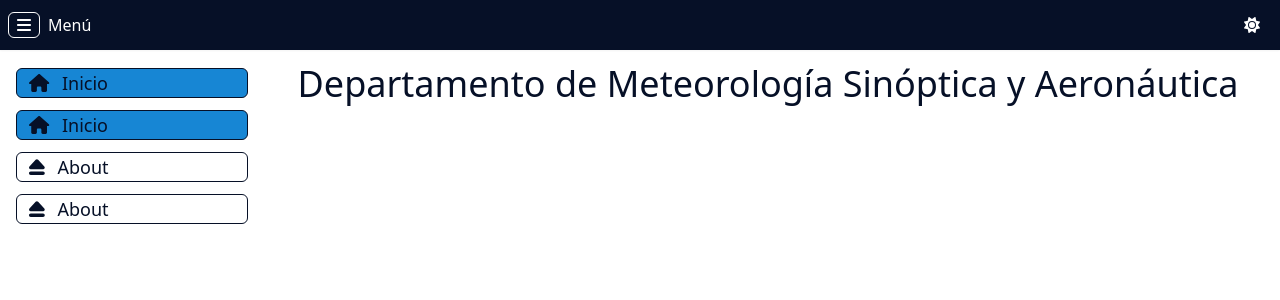
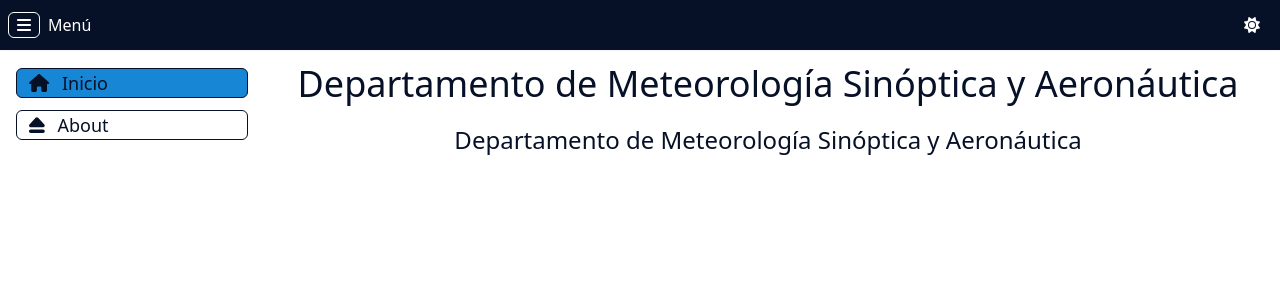
Before and after one commit to imn-climatologias-aeropuertos/meteo-page, a Vue app: page / in a window 1280 px wide. Shown: the top 300 px of the page. Built offline with nearby package versions, Linux system fonts and the light colour scheme.

Commit message:
feat: add Subtitle component

```diff
--- /dev/null
+++ b/src/components/Subtitle.vue
@@ -0,0 +1,12 @@
+<template>
+  <h2>
+    <slot></slot>
+  </h2>
+</template>
+
+<style lang="postcss" scoped>
+h2 {
+  @apply p-3 text-2xl text-blue text-center;
+  @apply dark:text-white;
+}
+</style>
--- a/src/static/menu_links.json
+++ b/src/static/menu_links.json
@@ -1,10 +1,4 @@
 [
-  {
-    "to": "/",
-    "icon": "home",
-    "text": "Inicio",
-    "name": "home"
-  },
   {
     "to": "/",
     "icon": "home",
@@ -16,11 +10,5 @@
     "icon": "eject",
     "text": "About",
     "name": "about"
-  },
-  {
-    "to": "/",
-    "icon": "eject",
-    "text": "About",
-    "name": "about"
   }
 ]
--- a/src/views/About.vue
+++ b/src/views/About.vue
@@ -1,3 +1,7 @@
+<script setup lang="ts">
+import Title from "../components/Title.vue";
+</script>
+
 <template>
-  <h1 class="text-teal-900">About</h1>
+  <Title>About</Title>
 </template>
--- a/src/views/Home.vue
+++ b/src/views/Home.vue
@@ -1,7 +1,11 @@
 <script setup lang="ts">
 import Title from "../components/Title.vue";
+import Subtitle from "../components/Subtitle.vue";
 </script>
 
 <template>
-  <Title>Departamento de Meteorología Sinóptica y Aeronáutica</Title>
+  <div>
+    <Title>Departamento de Meteorología Sinóptica y Aeronáutica</Title>
+    <Subtitle>Departamento de Meteorología Sinóptica y Aeronáutica</Subtitle>
+  </div>
 </template>
```
